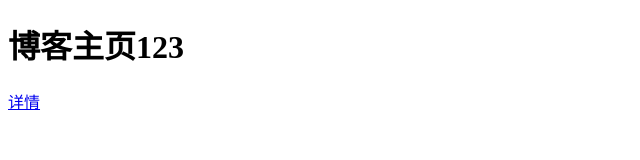
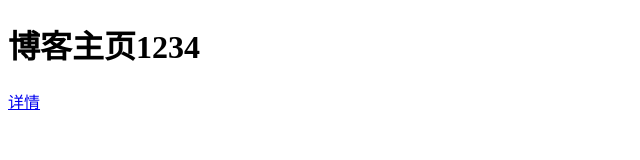
Before and after one commit to yayaLiang/blog, a plain HTML site: page index.html in a window 1280 px wide. Shown: the full height of the page, 0-640 px from the left. Drawn offline with Linux system fonts and the light colour scheme.

Commit message:
Update index.html

```diff
--- a/index.html
+++ b/index.html
@@ -8,7 +8,7 @@
     <title>主页</title>
 </head>
 <body>
-<h1>博客主页123</h1>
+<h1>博客主页1234</h1>
 <a href="detail.html">详情</a>
 </body>
 </html>
```
